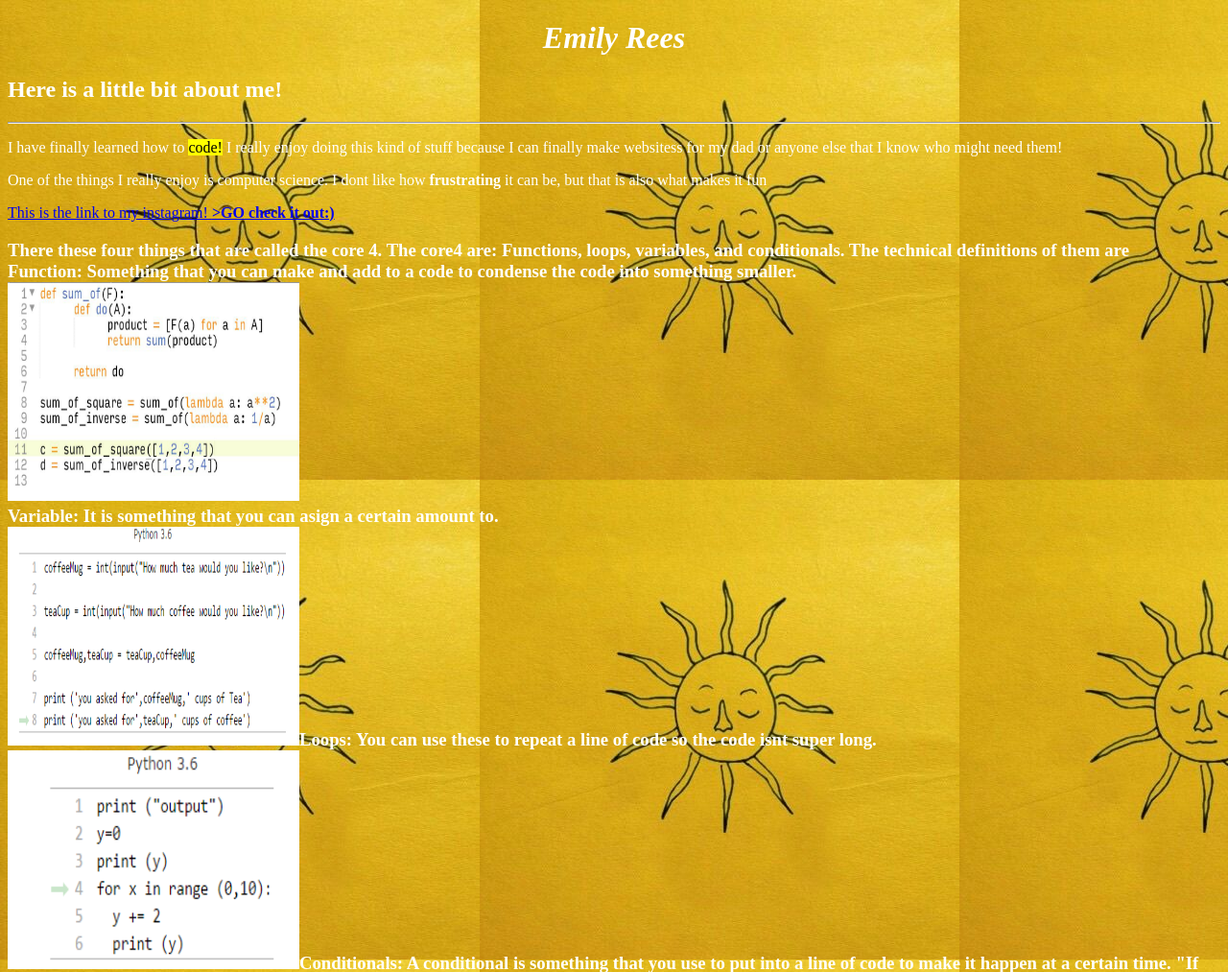
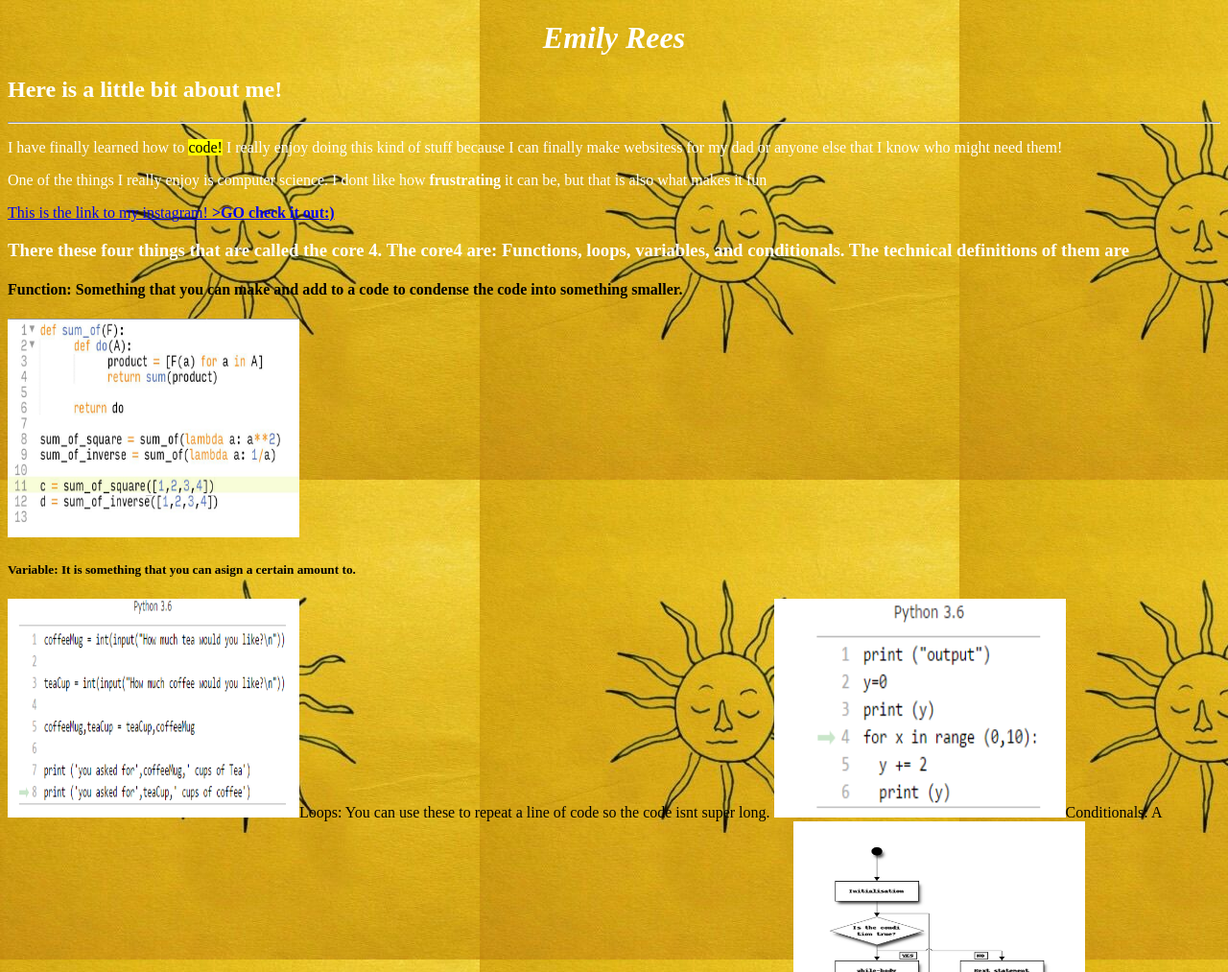
Before and after one commit to emilyrees/FirstProject, a plain HTML site: page index.htm in a window 1280 px wide. Shown: the top 1013 px of the page at 96% size. Drawn offline with Linux system fonts and the light colour scheme.

Commit message:
Update index.htm

```diff
--- a/index.htm
+++ b/index.htm
@@ -18,23 +18,23 @@
 <h3 style="color:white;"> There these four things that are called the core 4.
   The core4 are: Functions, loops, variables, and conditionals. The technical definitions of them are
 
-  <br>Function: Something that you can make and add to a code to condense the code into something smaller. </br>
+<h4>Function: Something that you can make and add to a code to condense the code into something smaller. </h4>
 
   <img src="https://github.com/emilyrees/FirstProject/blob/gh-pages/snippet%20of%20a%20function.jpg"
        alt="snippet of a function" style="width:304px;height:228px;">
 
-  <br>Variable: It is something that you can asign a certain amount to. </br>
+<h5>Variable: It is something that you can asign a certain amount to. </h5>
 
   <img src="https://github.com/emilyrees/FirstProject/blob/gh-pages/variable%20snippet.jpg"
        alt="variable snippet.jpg" style="width:304px;height:228px;"
 
-  <br>Loops: You can use these to repeat a line of code so the code isnt super long. </br>
+<h6>Loops: You can use these to repeat a line of code so the code isnt super long. </h6>
 
   <img src="https://github.com/emilyrees/FirstProject/blob/gh-pages/loop%20snippet.jpg"
        alt="loop snippet.jpg" style="width:304px;height:228px;"
 
-  <br>Conditionals: A conditional is something that you use to put into a line of code to make it happen at a certain time.
-"If _______, then _______." </br></h3>
+<h7>Conditionals: A conditional is something that you use to put into a line of code to make it happen at a certain time.
+"If _______, then _______." </h7>
 
   <img src="https://github.com/emilyrees/FirstProject/blob/gh-pages/conditional%20snippet.jpg"
        alt="conditional snippet.jpg" style="width:304px;height:228px;"
```
